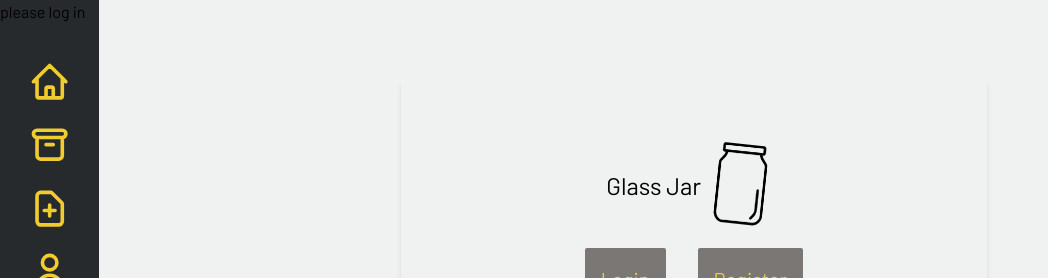
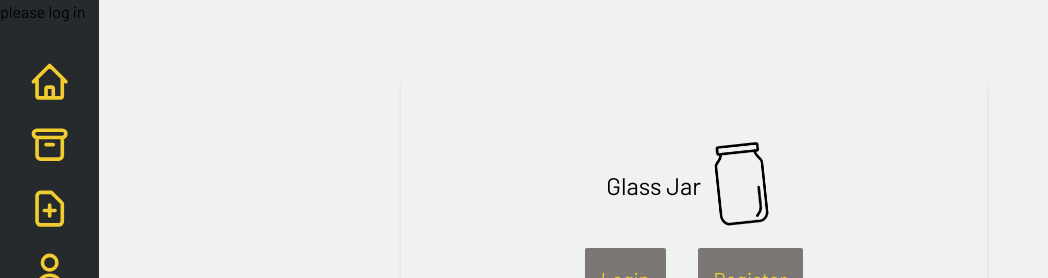
Before and after one commit to tim-corley/mern-example-app, a React app in the folder client/: page /user in a window 1280 px wide. Shown: the top 278 px of the page, without its empty margins (0-1048 px from the left). Built offline with nearby package versions, Linux system fonts and the light colour scheme.

Commit message:
removing UserList from Landing

```diff
--- a/client/src/components/UserLanding.js
+++ b/client/src/components/UserLanding.js
@@ -8,7 +8,7 @@ const UserLanding = () => {
     <div className="flex flex-col my-20 m-auto w-1/2 py-10 shadow-md">
       <div className="flex m-6 justify-center">
         <div className="mt-6 text-2xl">Glass Jar</div>
-        <img src={logo} className="transform rotate-6 h-20" />
+        <img src={logo} className="transform -rotate-6 h-20" />
       </div>
       <div className="flex m-auto w-3/4 justify-center">
         <Link to="/login">
```
